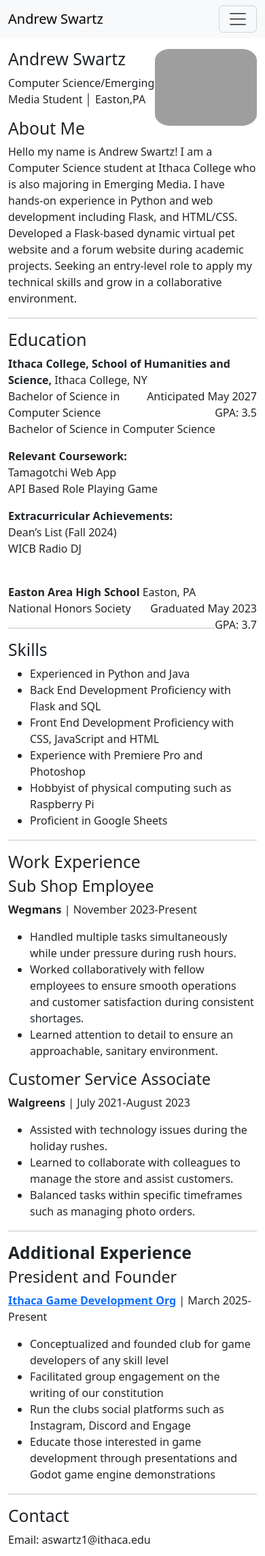
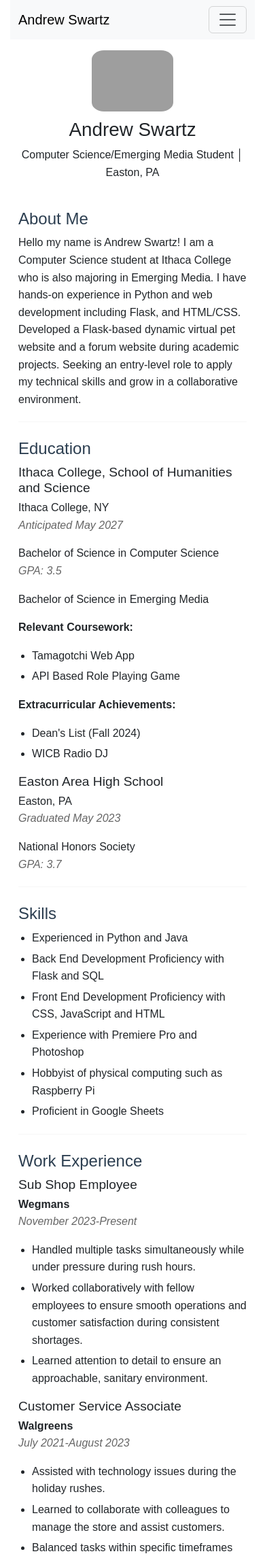
Before and after one commit to AndrewSwartzz/AndrewSwartzz.github.io, a Flask app: page /bio in a window 390 px wide. Shown: the top 2289 px of the page at 68% size. Run offline with Flask 3, Linux system fonts and the light colour scheme; some libraries are stand-ins or nearby versions; grey boxes are pictures that could not be loaded.

Commit message:
mobile view

```diff
--- a/app/templates/bio.html
+++ b/app/templates/bio.html
@@ -4,85 +4,140 @@
 {% block content %}
 
 <html lang="en">
+<head>
+    <meta charset="UTF-8">
+    <meta name="viewport" content="width=device-width, initial-scale=1.0">
     <style>
         img {
             border-radius: 15%;
+            max-width: 100%;
+            height: auto;
+        }
+        body {
+            font-family: Arial, sans-serif;
+            line-height: 1.6;
+            padding: 0 15px;
+            max-width: 100%;
+            overflow-x: hidden;
+        }
+        header {
+            text-align: center;
+            margin-bottom: 20px;
+            position: relative;
+        }
+        h2 {
+            color: #2c3e50;
+            margin-top: 25px;
+            font-size: 1.5em;
+        }
+        h3 {
+            font-size: 1.2em;
+            margin-bottom: 5px;
+        }
+        section {
+            margin-bottom: 20px;
+        }
+        ul {
+            padding-left: 20px;
+        }
+        li {
+            margin-bottom: 5px;
+        }
+        .header-content {
+            display: flex;
+            flex-direction: column;
+            align-items: center;
+        }
+        .profile-img {
+            width: 120px;
+            height: auto;
+            margin-bottom: 10px;
+        }
+        .education-item, .experience-item {
+            margin-bottom: 15px;
+        }
+        .date {
+            color: #666;
+            font-style: italic;
+            display: block;
+        }
+        hr {
+            margin: 20px 0;
+            border: 0;
+            height: 1px;
+            background-color: #ddd;
+        }
+        a {
+            color: #3498db;
+            word-break: break-all;
+        }
+
+        /* Responsive layout */
+        @media (min-width: 768px) {
+            .header-content {
+                flex-direction: row;
+                justify-content: center;
+                text-align: left;
+            }
+            .profile-img {
+                margin-right: 20px;
+                margin-bottom: 0;
+            }
+            .date {
+                display: inline;
+                float: right;
+            }
         }
     </style>
-<head>
-    <meta charset="UTF-8">
-
 </head>
 <body>
     <header>
-<h2>
-    <img src="https://i.postimg.cc/Dwyp9rf2/Screenshot-2025-05-17-at-12-37-39-PM.png" width="150" height="auto" style="float:right">
-Andrew Swartz
-</h2>
-        <p>Computer Science/Emerging Media Student │ Easton,PA</p>
-
+        <div class="header-content">
+            <img src="https://i.postimg.cc/Dwyp9rf2/Screenshot-2025-05-17-at-12-37-39-PM.png" alt="Andrew Swartz" class="profile-img">
+            <div>
+                <h1>Andrew Swartz</h1>
+                <p>Computer Science/Emerging Media Student │ Easton, PA</p>
+            </div>
+        </div>
     </header>
 
     <section id="about">
         <h2>About Me</h2>
-        <p>Hello my name is Andrew Swartz! I am a Computer Science student at Ithaca College
-        who is also majoring in Emerging Media. I have hands-on experience in Python and web development including
-            Flask, and HTML/CSS.
-            Developed a Flask-based dynamic virtual pet website and a forum website during academic projects.
-            Seeking an entry-level role to apply my technical skills and grow in a collaborative environment.
-
-        </p>
-        <hr style="height:2px;border-width:0;color:gray;background-color:gray">
+        <p>Hello my name is Andrew Swartz! I am a Computer Science student at Ithaca College who is also majoring in Emerging Media. I have hands-on experience in Python and web development including Flask, and HTML/CSS. Developed a Flask-based dynamic virtual pet website and a forum website during academic projects. Seeking an entry-level role to apply my technical skills and grow in a collaborative environment.</p>
+        <hr>
     </section>
 
     <section id="education">
         <h2>Education</h2>
-        <p style="text-align:left;">
-    <strong>Ithaca College, School of Humanities and Science,</strong> Ithaca College, NY
-    <span style="float:right;">
-        Anticipated May 2027
-    </span>
+        <div class="education-item">
+            <h3>Ithaca College, School of Humanities and Science</h3>
+            <p>Ithaca College, NY <span class="date">Anticipated May 2027</span></p>
+            <p>Bachelor of Science in Computer Science <span class="date">GPA: 3.5</span></p>
+            <p>Bachelor of Science in Emerging Media</p>
 
-    <br>
-            <span style="text-align:left;">
-    Bachelor of Science in Computer Science
-    <span style="float:right;">
-        GPA: 3.5
-    </span>
-    <br>
+            <p><strong>Relevant Coursework:</strong></p>
+            <ul>
+                <li>Tamagotchi Web App</li>
+                <li>API Based Role Playing Game</li>
+            </ul>
 
-    <span style="text-align:left;">
-    Bachelor of Science in Computer Science
-    </span>
+            <p><strong>Extracurricular Achievements:</strong></p>
+            <ul>
+                <li>Dean's List (Fall 2024)</li>
+                <li>WICB Radio DJ</li>
+            </ul>
+        </div>
 
-    <p><strong>Relevant Coursework:</strong><br> Tamagotchi Web App <br> API Based Role Playing Game</p>
-    <p><strong>Extracurricular Achievements:</strong><br> Dean’s List (Fall 2024) <br> WICB Radio DJ </p>
-
-    <br>
-
-
-
-            <p style="text-align:left;">
-    <strong>Easton Area High School</strong> Easton, PA
-    <span style="float:right;">
-        Graduated May 2023
-    </span>
-
-    <br>
-            <span style="text-align:left;">
-    National Honors Society
-    <span style="float:right;">
-        GPA: 3.7
-    </span>
-    <br>
-
+        <div class="education-item">
+            <h3>Easton Area High School</h3>
+            <p>Easton, PA <span class="date">Graduated May 2023</span></p>
+            <p>National Honors Society <span class="date">GPA: 3.7</span></p>
+        </div>
+        <hr>
     </section>
-<hr style="height:2px;border-width:0;color:gray;background-color:gray">
-
 
     <section id="skills">
         <h2>Skills</h2>
-            <div class="skill-category">
         <ul>
             <li>Experienced in Python and Java</li>
             <li>Back End Development Proficiency with Flask and SQL</li>
@@ -91,36 +146,38 @@ Andrew Swartz
             <li>Hobbyist of physical computing such as Raspberry Pi</li>
             <li>Proficient in Google Sheets</li>
         </ul>
-            </div>
-<hr style="height:2px;border-width:0;color:gray;background-color:gray">
+        <hr>
     </section>
 
     <section id="experience">
         <h2>Work Experience</h2>
-        <div class="experience">
+        <div class="experience-item">
             <h3>Sub Shop Employee</h3>
-            <p><strong>Wegmans</strong> | November 2023-Present</p>
+            <p><strong>Wegmans</strong> <span class="date">November 2023-Present</span></p>
             <ul>
                 <li>Handled multiple tasks simultaneously while under pressure during rush hours.</li>
                 <li>Worked collaboratively with fellow employees to ensure smooth operations and customer satisfaction during consistent shortages.</li>
                 <li>Learned attention to detail to ensure an approachable, sanitary environment.</li>
             </ul>
+        </div>
+
+        <div class="experience-item">
             <h3>Customer Service Associate</h3>
-            <p><strong>Walgreens</strong> | July 2021-August 2023</p>
+            <p><strong>Walgreens</strong> <span class="date">July 2021-August 2023</span></p>
             <ul>
                 <li>Assisted with technology issues during the holiday rushes.</li>
                 <li>Learned to collaborate with colleagues to manage the store and assist customers.</li>
                 <li>Balanced tasks within specific timeframes such as managing photo orders.</li>
             </ul>
         </div>
+        <hr>
     </section>
-<hr style="height:2px;border-width:0;color:gray;background-color:gray">
 
     <section id="addexperience">
-        <h2><b>Additional Experience</b></h2>
-        <div class="experience">
+        <h2>Additional Experience</h2>
+        <div class="experience-item">
             <h3>President and Founder</h3>
-            <p><a href="https://ithaca.campuslabs.com/engage/organization/ithacagamedevelopment" target="_blank"><strong>Ithaca Game Development Org</strong></a> | March 2025-Present</p>
+            <p><a href="https://ithaca.campuslabs.com/engage/organization/ithacagamedevelopment" target="_blank"><strong>Ithaca Game Development Org</strong></a> <span class="date">March 2025-Present</span></p>
             <ul>
                 <li>Conceptualized and founded club for game developers of any skill level</li>
                 <li>Facilitated group engagement on the writing of our constitution</li>
@@ -128,8 +185,9 @@ Andrew Swartz
                 <li>Educate those interested in game development through presentations and Godot game engine demonstrations</li>
             </ul>
         </div>
+        <hr>
     </section>
-<hr style="height:2px;border-width:0;color:gray;background-color:gray">
+
     <section id="contact">
         <h2>Contact</h2>
         <p>Email: aswartz1@ithaca.edu</p>
```
Lines whose indentation alone changed are shown as unchanged.
